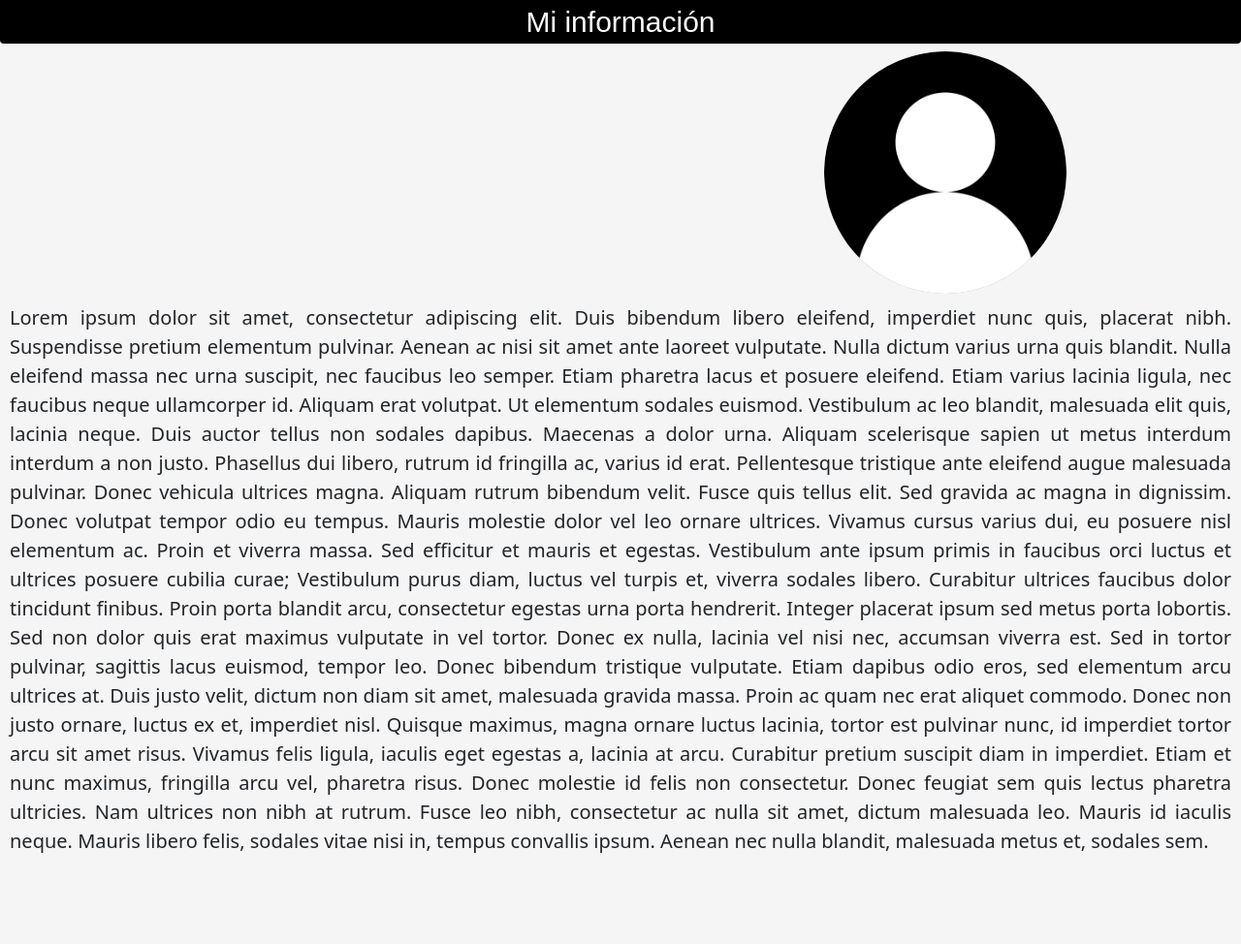
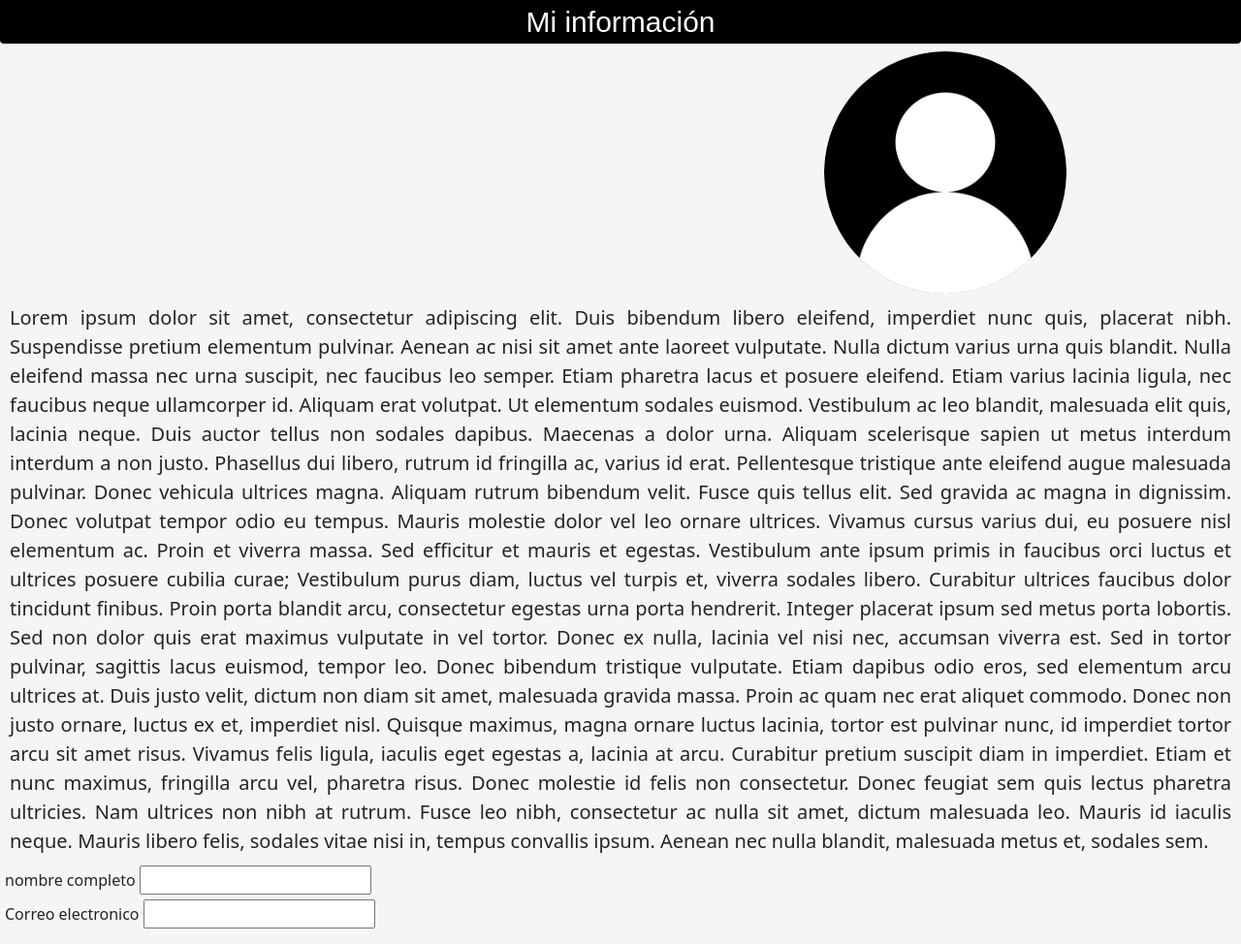
Before and after one commit to DevAndrewJ/Curriculimvitae, a plain HTML site: page index.html in a window 1280 px wide. Shown: the whole page at 97% size. Before the commit the page ends 893 px from the top, so only its background shows below. Drawn offline with nearby package versions, Linux system fonts and the light colour scheme.

Commit message:
creacion form

```diff
--- a/assets/css/style.css
+++ b/assets/css/style.css
@@ -28,3 +28,6 @@ body {
   text-align: justify;
   font-size: 20px;
 }
+.form {
+  margin: 5px;
+}
--- a/index.html
+++ b/index.html
@@ -32,6 +32,18 @@
                 Etiam et nunc maximus, fringilla arcu vel, pharetra risus. Donec molestie id felis non consectetur. Donec feugiat sem quis lectus pharetra ultricies. Nam ultrices non nibh at rutrum. Fusce leo nibh, consectetur ac nulla sit amet, dictum malesuada leo. Mauris id iaculis neque. Mauris libero felis, sodales vitae nisi in, tempus convallis ipsum. Aenean nec nulla blandit, malesuada metus et, sodales sem.</p>
         </div>
     </div>
+<div>
+    <form action="">
+        <div class="form">
+            <label for="">nombre completo</label>
+            <input type="text" name="" id=""><br>
+        </div>
+        <div class="form">
+            <label for="">Correo electronico</label>
+            <input type="email" name="" id=""><br>
+        </div>
+    </form>
+</div>
 
     <script src="assets/js/app.js"></script>
 </body>
```
